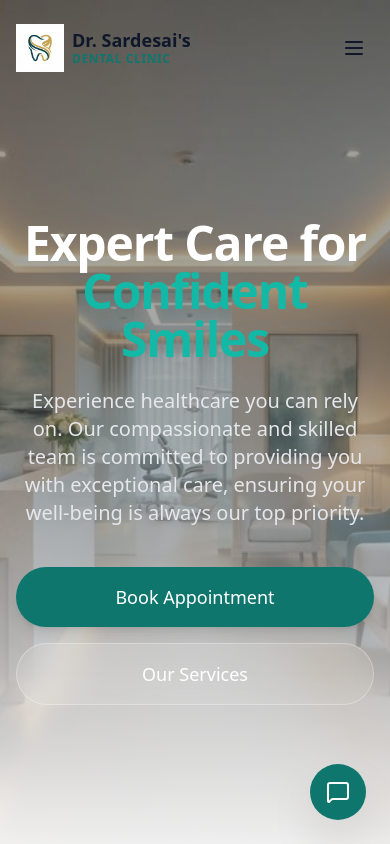
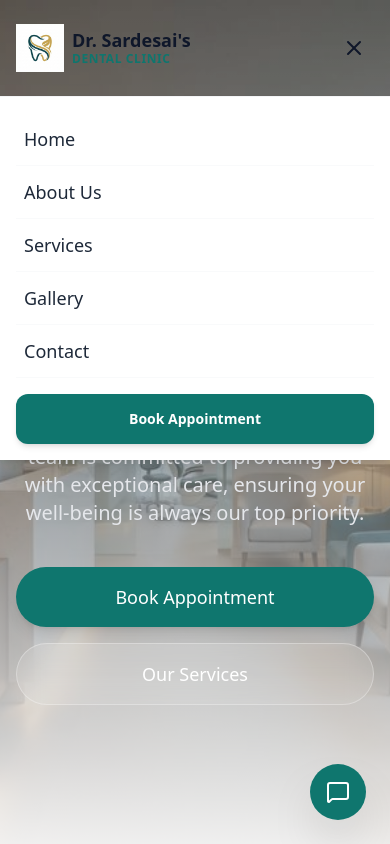
Before and after one commit to ke7innnn/dentist, a Next.js app: page / in a window 390 px wide. Both pictures are taken after a click on the button 354 px from the left and 48 px from the top of the page. Shown: the top 844 px of the page. Built offline with nearby package versions, Linux system fonts and the light colour scheme.

Commit message:
fix: mobile hamburger menu toggle and animated dropdown

```diff
--- a/src/components/Navbar.tsx
+++ b/src/components/Navbar.tsx
@@ -1,11 +1,12 @@
 "use client";
 
 import { useState, useEffect } from "react";
-import { Link } from "lucide-react";
-import { motion } from "framer-motion";
+import { Menu, X } from "lucide-react";
+import { motion, AnimatePresence } from "framer-motion";
 
 export default function Navbar() {
     const [isScrolled, setIsScrolled] = useState(false);
+    const [isMobileMenuOpen, setIsMobileMenuOpen] = useState(false);
 
     useEffect(() => {
         const handleScroll = () => {
@@ -68,12 +69,50 @@ export default function Navbar() {
                     Book Appointment
                 </a>
 
-                <button className="md:hidden p-2 text-primary-dark">
-                    <svg className="w-6 h-6" fill="none" stroke="currentColor" viewBox="0 0 24 24">
-                        <path strokeLinecap="round" strokeLinejoin="round" strokeWidth={2} d="M4 6h16M4 12h16M4 18h16" />
-                    </svg>
+                <button
+                    className="md:hidden p-2 text-primary-dark"
+                    onClick={() => setIsMobileMenuOpen(!isMobileMenuOpen)}
+                >
+                    {isMobileMenuOpen ? <X className="w-6 h-6" /> : <Menu className="w-6 h-6" />}
                 </button>
             </div>
+
+            <AnimatePresence>
+                {isMobileMenuOpen && (
+                    <motion.div
+                        initial={{ opacity: 0, height: 0 }}
+                        animate={{ opacity: 1, height: "auto" }}
+                        exit={{ opacity: 0, height: 0 }}
+                        className="absolute top-full left-0 right-0 bg-white border-t border-gray-100 shadow-lg md:hidden overflow-hidden"
+                    >
+                        <nav className="flex flex-col p-4 bg-white shadow-xl">
+                            {[
+                                { name: "Home", path: "/" },
+                                { name: "About Us", path: "/about" },
+                                { name: "Services", path: "/services" },
+                                { name: "Gallery", path: "/gallery" },
+                                { name: "Contact", path: "/contact" }
+                            ].map((item) => (
+                                <a
+                                    key={item.name}
+                                    href={item.path}
+                                    onClick={() => setIsMobileMenuOpen(false)}
+                                    className="py-3 px-2 text-lg font-medium text-gray-800 hover:text-primary transition-colors border-b border-gray-50 last:border-0"
+                                >
+                                    {item.name}
+                                </a>
+                            ))}
+                            <a
+                                href="/booking"
+                                onClick={() => setIsMobileMenuOpen(false)}
+                                className="mt-4 flex items-center justify-center px-6 py-3.5 border border-transparent text-sm font-bold rounded-xl text-white bg-primary hover:bg-primary-dark transition-colors shadow-md w-full"
+                            >
+                                Book Appointment
+                            </a>
+                        </nav>
+                    </motion.div>
+                )}
+            </AnimatePresence>
         </motion.header>
     );
 }
```
